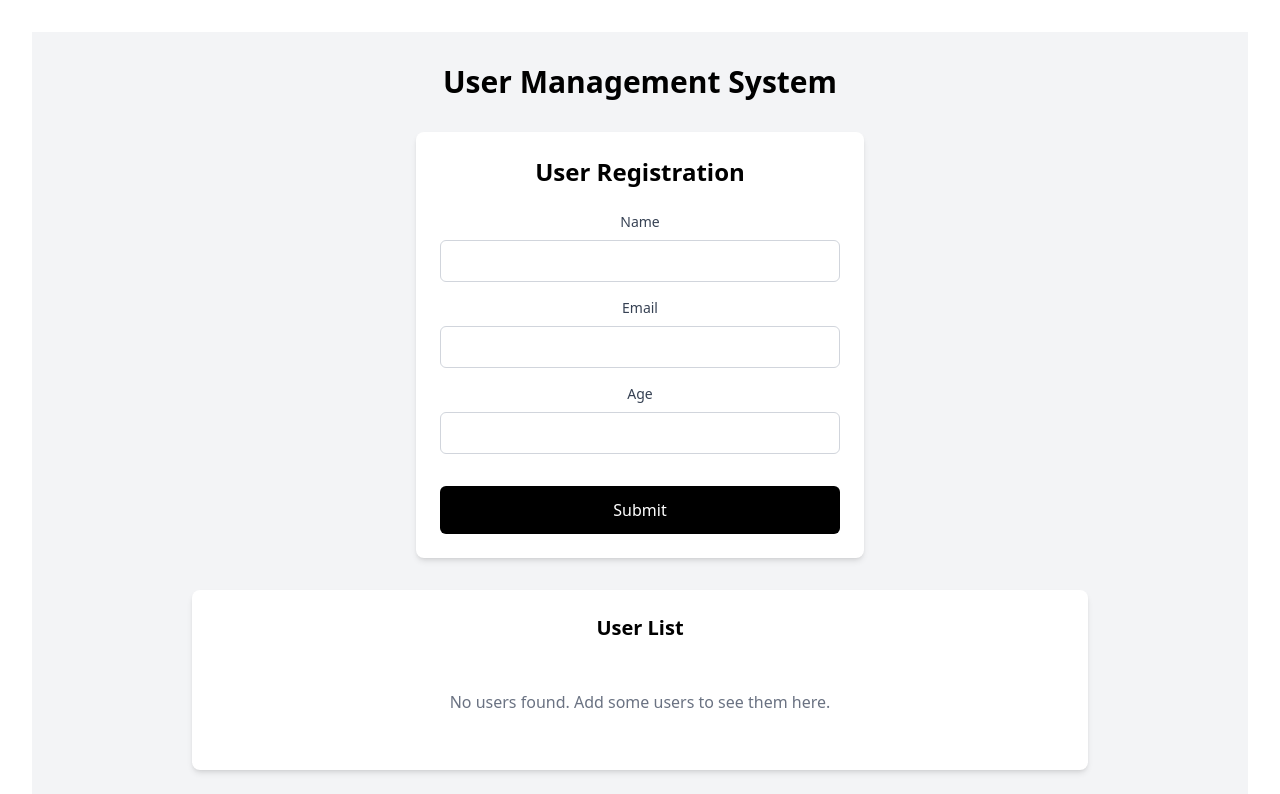
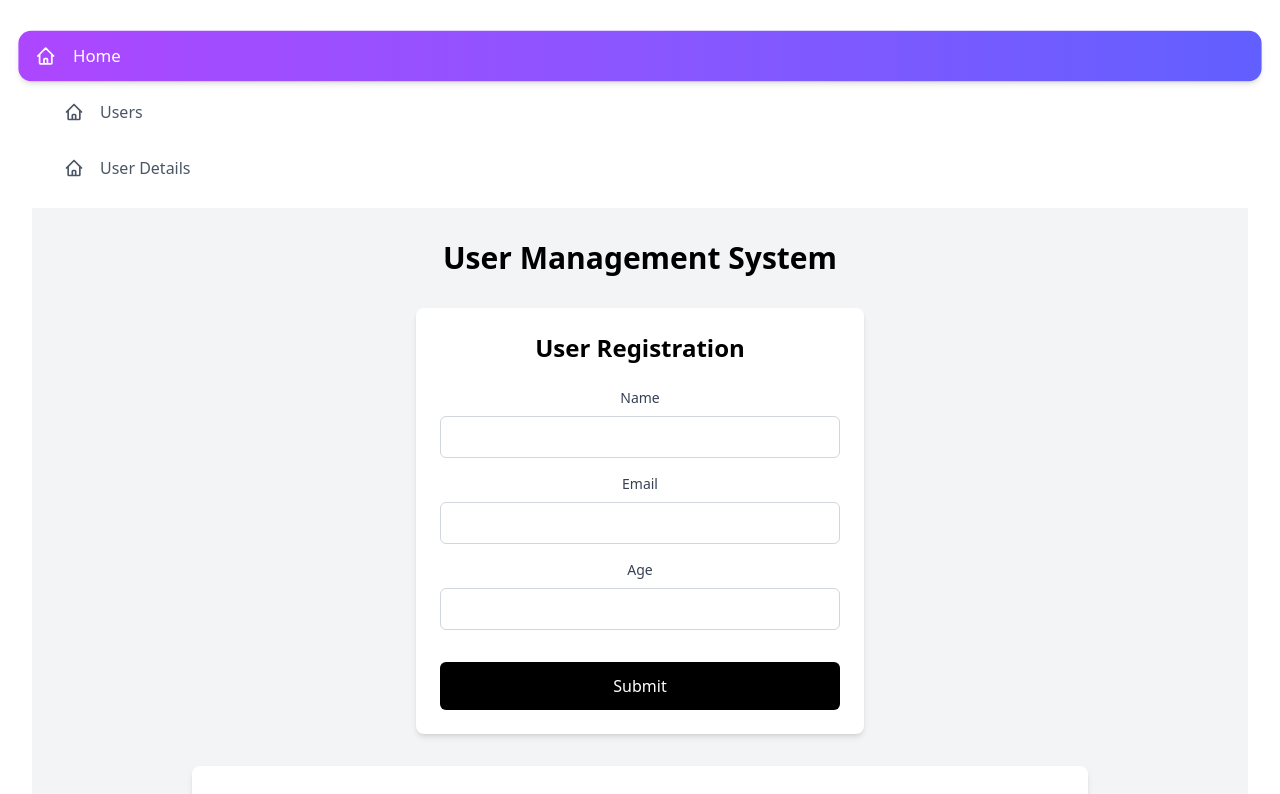
Before and after one commit to funfun03/exam1, a React (Vite) app: page / in a window 1280 px wide. Shown: the top 794 px of the page. Built offline with nearby package versions, Linux system fonts and the light colour scheme.

Commit message:
feat: Add Navbar component and integrate routing for User Management System

```diff
--- a/package.json
+++ b/package.json
@@ -12,9 +12,12 @@
   "dependencies": {
     "@hookform/resolvers": "^5.1.1",
     "@tailwindcss/vite": "^4.1.11",
+    "@types/react-router-dom": "^5.3.3",
     "react": "^19.1.0",
     "react-dom": "^19.1.0",
     "react-hook-form": "^7.60.0",
+    "react-icons": "^5.5.0",
+    "react-router-dom": "^7.6.3",
     "tailwindcss": "^4.1.11",
     "yup": "^1.6.1"
   },
--- a/src/App.tsx
+++ b/src/App.tsx
@@ -1,20 +1,20 @@
 import "./App.css";
 import UserForm from "./components/UserForm";
 import UserList from "./components/UserList";
+import UserManagementSystem from "./components/UserManagementSystem";
 import { UserProvider } from "./components/UserProvider";
+import { BrowserRouter, Routes, Route } from "react-router-dom";
 
 function App() {
   return (
     <UserProvider>
-      <div className="min-h-screen bg-gray-100 py-8">
-        <div className="container mx-auto px-4">
-          <h1 className="text-3xl font-bold text-center mb-8">
-            User Management System
-          </h1>
-          <UserForm />
-          <UserList />
-        </div>
-      </div>
+      <BrowserRouter>
+        <Routes>
+          <Route path="/" element={<UserManagementSystem />} />
+          <Route path="/users" element={<UserList />} />
+          <Route path="/users/:id" element={<UserManagementSystem />} />
+        </Routes>
+      </BrowserRouter>
     </UserProvider>
   );
 }
--- /dev/null
+++ b/src/components/Navbar.tsx
@@ -0,0 +1,50 @@
+import React from "react";
+import { HiOutlineHome } from "react-icons/hi";
+import { NavLink } from "react-router-dom";
+
+const navItems = [
+  {
+    to: "/",
+    label: "Home",
+    icon: <HiOutlineHome className="w-5 h-5" />,
+  },
+  {
+    to: "/users",
+    label: "Users",
+    icon: <HiOutlineHome className="w-5 h-5" />,
+  },
+  {
+    to: "/users/:id",
+    label: "User Details",
+    icon: <HiOutlineHome className="w-5 h-5" />,
+  },
+];
+
+const Navbar = () => {
+  return (
+    <nav className="flex-1 px-4 pb-4">
+      <ul className="space-y-2">
+        {navItems.map((item) => (
+          <li key={item.to}>
+            <NavLink
+              to={item.to}
+              end
+              className={({ isActive }) =>
+                `flex items-center gap-4 px-4 py-3 rounded-xl font-medium transition-all duration-200 ${
+                  isActive
+                    ? "bg-gradient-to-r from-purple-500 to-indigo-500 text-white shadow-md transform scale-105"
+                    : "text-gray-600 hover:bg-purple-50 hover:text-purple-700 hover:transform hover:scale-105"
+                }`
+              }
+            >
+              {item.icon}
+              <span className="font-medium">{item.label}</span>
+            </NavLink>
+          </li>
+        ))}
+      </ul>
+    </nav>
+  );
+};
+
+export default Navbar;
--- /dev/null
+++ b/src/components/UserManagementSystem.tsx
@@ -0,0 +1,23 @@
+import React from "react";
+import UserForm from "./UserForm";
+import UserList from "./UserList";
+import Navbar from "./Navbar";
+
+const UserManagementSystem = () => {
+  return (
+    <div>
+      <Navbar />
+      <div className="min-h-screen bg-gray-100 py-8">
+        <div className="container mx-auto px-4">
+          <h1 className="text-3xl font-bold text-center mb-8">
+            User Management System
+          </h1>
+          <UserForm />
+          <UserList />
+        </div>
+      </div>
+    </div>
+  );
+};
+
+export default UserManagementSystem;
```
Also changed, not shown: 1 other file (tests, documents, lock files or other folders).
